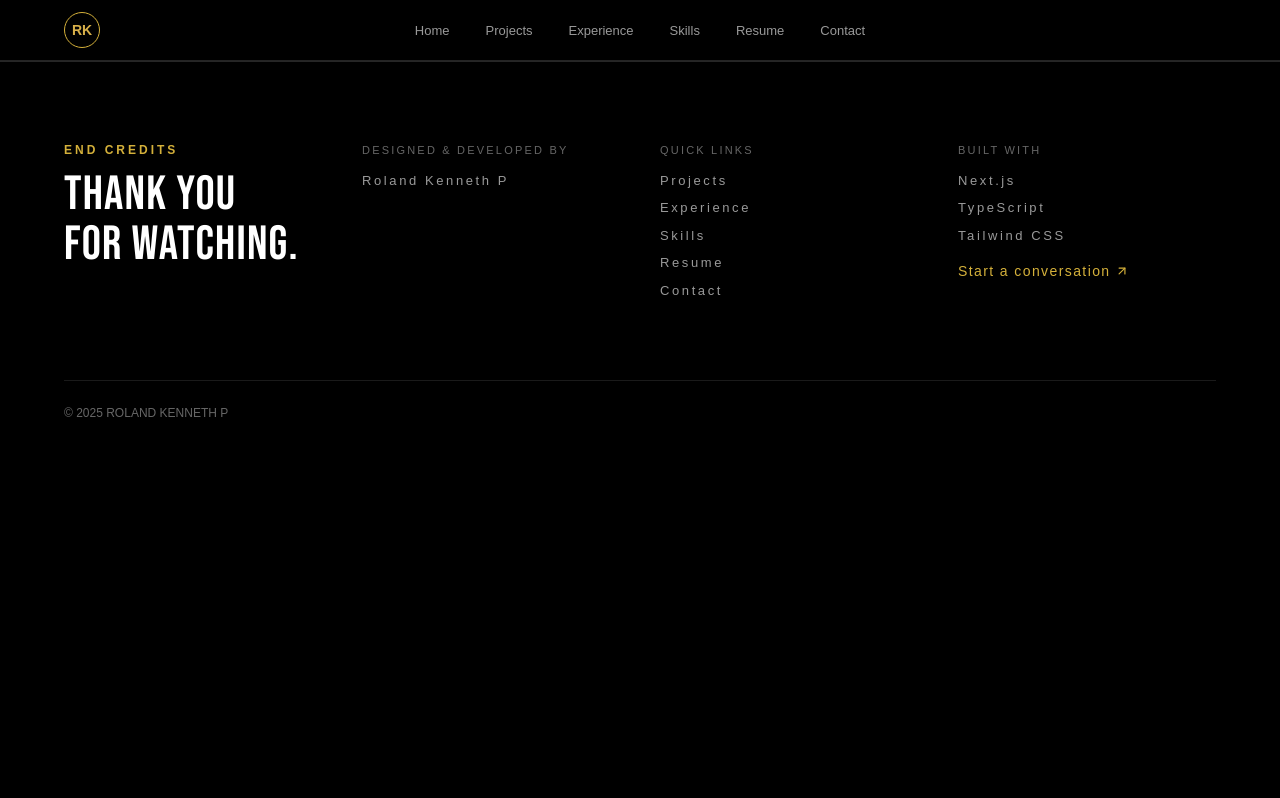
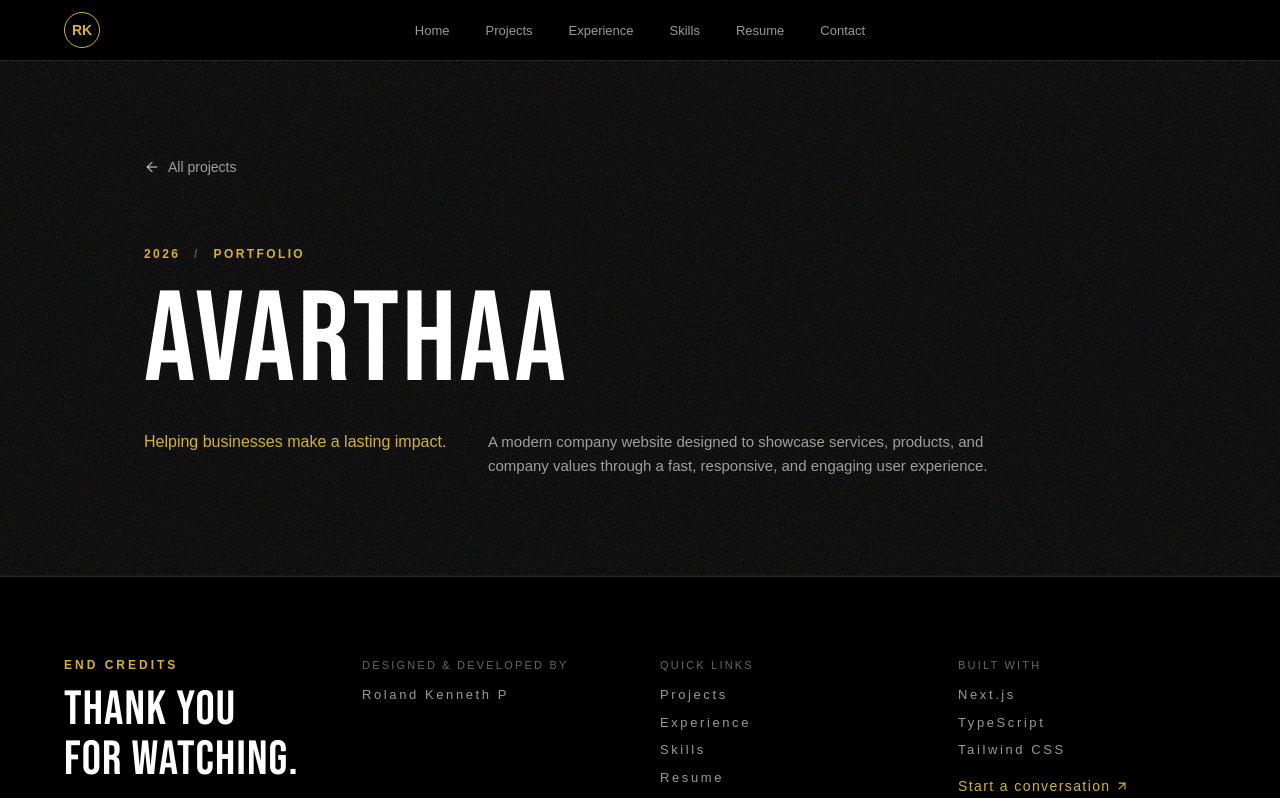
Before and after one commit to rolandkennethp/Portfolio, a Next.js app: page /projects/avartha in a window 1280 px wide. Shown: the top 798 px of the page. Built offline with nearby package versions, Linux system fonts and the light colour scheme.

Commit message:
Projecthero : completed

```diff
--- a/app/(routes)/projects/adminpanel/page.tsx
+++ b/app/(routes)/projects/adminpanel/page.tsx
@@ -1,11 +1,19 @@
 import Footer from "@/app/components/Footer";
 import Navbar from "@/app/components/NavBar";
+import ProjectHero from "@/app/components/ProjectHero";
 
 export default function AdminPanelPage() {
-    return (
-        <main className="min-h-screen w-full bg-black">
-            <Navbar/>
-            <Footer/>
-        </main>
-    );
+  return (
+    <main className="min-h-screen w-full bg-black">
+      <Navbar />
+      <ProjectHero
+        year="2026"
+        category="Admin Dashboard"
+        title="Farm2Store"
+        tagline="Built to keep businesses moving."
+        description="A scalable B2B admin dashboard that streamlines products, orders, analytics, and business operations through a modern and intuitive interface."
+      />
+      <Footer />
+    </main>
+  );
 }
--- a/app/(routes)/projects/avartha/page.tsx
+++ b/app/(routes)/projects/avartha/page.tsx
@@ -1,10 +1,18 @@
 import Footer from "@/app/components/Footer";
 import Navbar from "@/app/components/NavBar";
+import ProjectHero from "@/app/components/ProjectHero";
 
 export default function AvarthaPage() {
   return (
     <main className="min-h-screen w-full bg-black">
       <Navbar />
+      <ProjectHero
+        year="2026"
+        category="Portfolio"
+        title="AVARTHAA"
+        tagline="Helping businesses make a lasting impact."
+        description="A modern company website designed to showcase services, products, and company values through a fast, responsive, and engaging user experience."
+      />
       <Footer />
     </main>
   );
--- a/app/(routes)/projects/bikestore/page.tsx
+++ b/app/(routes)/projects/bikestore/page.tsx
@@ -1,11 +1,19 @@
 import Footer from "@/app/components/Footer";
 import Navbar from "@/app/components/NavBar";
+import ProjectHero from "@/app/components/ProjectHero";
 
 export default function BikeStorePage() {
-    return (
-        <main className="min-h-screen w-full bg-black">
-            <Navbar/>
-            <Footer/>
-        </main>
-    );
+  return (
+    <main className="min-h-screen w-full bg-black">
+      <Navbar />
+      <ProjectHero
+        year="2025"
+        category="E-commerce"
+        title="BIKE STORE"
+        tagline="Every ride begins with the right bike."
+        description="A full-stack eCommerce application that enables users to explore motorcycles, read reviews, manage their cart, and complete purchases with ease."
+      />
+      <Footer />
+    </main>
+  );
 }
--- a/app/(routes)/projects/chattime/page.tsx
+++ b/app/(routes)/projects/chattime/page.tsx
@@ -1,11 +1,19 @@
 import Footer from "@/app/components/Footer";
 import Navbar from "@/app/components/NavBar";
+import ProjectHero from "@/app/components/ProjectHero";
 
 export default function ChattimePage() {
-    return (
-        <main className="min-h-screen w-full bg-black">
-            <Navbar/>
-            <Footer/>
-        </main>
-    );
+  return (
+    <main className="min-h-screen w-full bg-black">
+      <Navbar />
+      <ProjectHero
+        year="2025"
+        category="Chat Platform"
+        title="CHAT-TIME"
+        tagline="Conversations that never miss a beat."
+        description="A real-time messaging platform built for seamless communication with secure authentication, instant messaging, and an intuitive user experience."
+      />
+      <Footer />
+    </main>
+  );
 }
--- a/app/components/PageHero.tsx
+++ b/app/components/PageHero.tsx
@@ -22,15 +22,28 @@ export default function PageHero({
   description,
 }: PageHeroProps) {
   return (
-    <section className="relative w-full overflow-hidden border-b border-white/15 bg-[#0d0c07] px-8 pb-0 pt-52 lg:px-26">
+    <section className="relative w-full overflow-hidden border-b border-white/15 bg-[#000000] px-8 pb-0 pt-52 lg:px-26">
       {/* Ambient glow */}
       <div
         className="pointer-events-none absolute inset-0"
         style={{
           background:
-            "radial-gradient(600px 500px at 52% 10%, rgba(212,176,58,.50), transparent 65%)",
+            "radial-gradient(600px 500px at 52% 10%, rgba(212,176,58,.20), transparent 55%)",
         }}
       />
+
+      {/* Grain / TV static texture */}
+      <svg className="pointer-events-none absolute inset-0 h-full w-full opacity-[0.16]">
+        <filter id="page-hero-noise">
+          <feTurbulence
+            type="fractalNoise"
+            baseFrequency="0.85"
+            numOctaves="3"
+            stitchTiles="stitch"
+          />
+        </filter>
+        <rect width="100%" height="100%" filter="url(#page-hero-noise)" />
+      </svg>
 
       <div className="relative mt-30">
         <motion.p
--- /dev/null
+++ b/app/components/ProjectHero.tsx
@@ -0,0 +1,102 @@
+"use client";
+
+import { Bebas_Neue } from "next/font/google";
+import { motion } from "framer-motion";
+import Link from "next/link";
+import { ArrowLeft } from "lucide-react";
+
+const bebas = Bebas_Neue({
+  weight: "400",
+  subsets: ["latin"],
+});
+
+interface ProjectHeroProps {
+  year: string;
+  category: string;
+  title: string;
+  tagline: string;
+  description: string;
+}
+
+export default function ProjectHero({
+  year,
+  category,
+  title,
+  tagline,
+  description,
+}: ProjectHeroProps) {
+  return (
+    <section className="relative w-full overflow-hidden border-b border-white/10 lg:pr-70 bg-black px-8 py-24 lg:px-36">
+      {/* Grain / TV static texture */}
+      <svg className="pointer-events-none absolute inset-0 h-full w-full opacity-[0.18]">
+        <filter id="project-hero-noise">
+          <feTurbulence
+            type="fractalNoise"
+            baseFrequency="0.85"
+            numOctaves="3"
+            stitchTiles="stitch"
+          />
+        </filter>
+        <rect width="100%" height="100%" filter="url(#project-hero-noise)" />
+      </svg>
+      <motion.div
+        initial={{ opacity: 0, y: 12 }}
+        animate={{ opacity: 1, y: 0 }}
+        transition={{ duration: 0.5, ease: "easeOut" }}
+        className="relative"
+      >
+        <Link
+          href="/projects"
+          className="inline-flex items-center gap-2 text-sm text-white/60 transition-colors hover:text-white"
+        >
+          <ArrowLeft size={16} />
+          All projects
+        </Link>
+      </motion.div>
+
+      <div className="relative mt-16 gap-10 ">
+        {/* Left column */}
+        <div>
+          <motion.p
+            initial={{ opacity: 0, y: 12 }}
+            animate={{ opacity: 1, y: 0 }}
+            transition={{ duration: 0.5, delay: 0.1, ease: "easeOut" }}
+            className="text-xs font-semibold tracking-[0.2em] text-[#D4B03A]"
+          >
+            {year} <span className="mx-2 text-white/30">/</span>{" "}
+            {category.toUpperCase()}
+          </motion.p>
+
+          <motion.h1
+            initial={{ opacity: 0, y: 24 }}
+            animate={{ opacity: 1, y: 0 }}
+            transition={{ duration: 0.6, delay: 0.2, ease: "easeOut" }}
+            className={`${bebas.className} mt-4 text-8xl leading-none tracking-wide text-white sm:text-9xl`}
+          >
+            {title}
+          </motion.h1>
+
+          <div className="flex flex-col mt-6 md:flex-row md:justify-between">
+            <motion.p
+              initial={{ opacity: 0, y: 12 }}
+              animate={{ opacity: 1, y: 0 }}
+              transition={{ duration: 0.5, delay: 0.3, ease: "easeOut" }}
+              className=" text-[16px] text-[#D4B03A]"
+            >
+              {tagline}
+            </motion.p>
+            {/* Right column */}
+            <motion.p
+              initial={{ opacity: 0, y: 16 }}
+              animate={{ opacity: 1, y: 0 }}
+              transition={{ duration: 0.5, delay: 0.4, ease: "easeOut" }}
+              className="max-w-lg text-[15px] leading-relaxed text-white/60"
+            >
+              {description}
+            </motion.p>
+          </div>
+        </div>
+      </div>
+    </section>
+  );
+}
```
